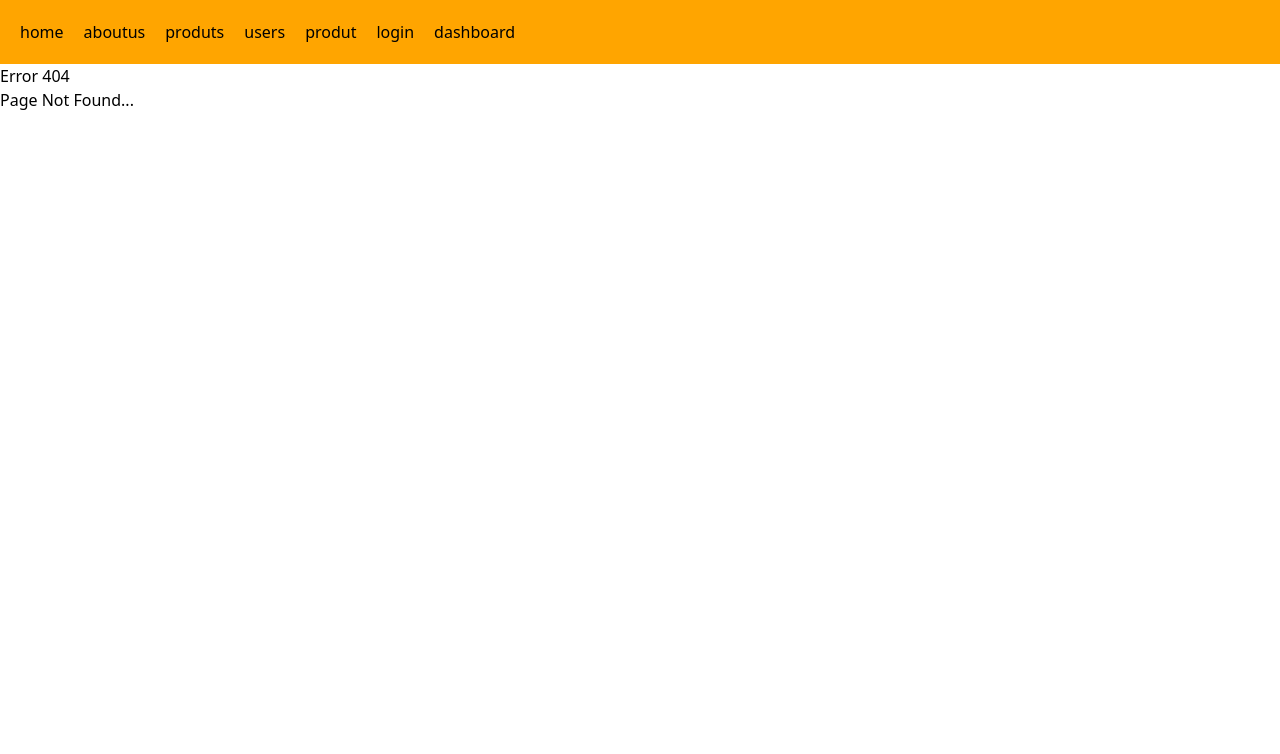
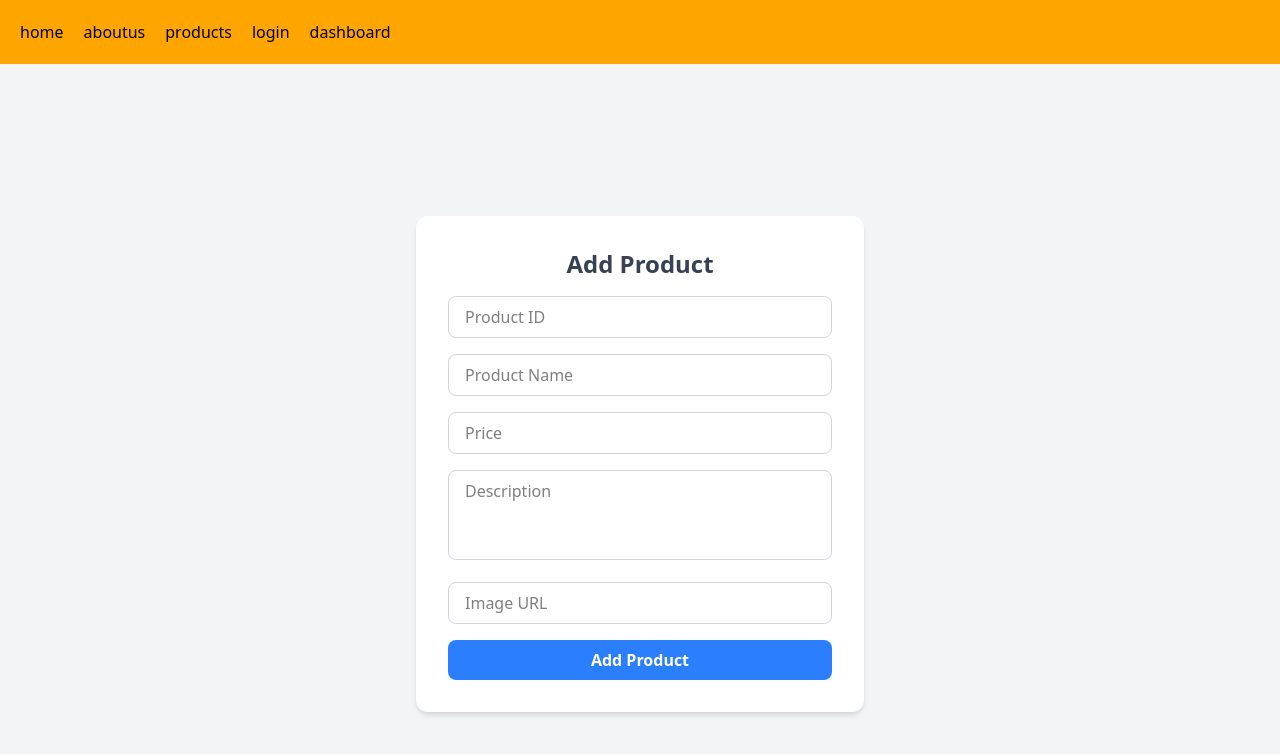
Before and after one commit to shubdev/react-e-com, a React (Vite) app: page /addnewproductform in a window 1280 px wide. Before the commit this address had no page. Shown: the top 754 px of the page. Built offline with nearby package versions, Linux system fonts and the light colour scheme.

Commit message:
add input form and did conditional rendering

```diff
--- a/package.json
+++ b/package.json
@@ -12,6 +12,7 @@
   "dependencies": {
     "react": "^19.2.0",
     "react-dom": "^19.2.0",
+    "react-hook-form": "^7.71.2",
     "react-router-dom": "^7.13.0"
   },
   "devDependencies": {
--- a/src/components/Navbar.jsx
+++ b/src/components/Navbar.jsx
@@ -16,20 +16,20 @@ const Navbar = () => {
             id: 2
         },
         {
-            name: "produts",
-            Link: "/produts",
+            name: "products",
+            Link: "/products",
             id: 3
         },
-        {
-            name: "users",
-            Link: "/users",
-            id: 4,
-        },
-        {
-            name: "produt",
-            Link: "/product",
-            id: 5,
-        },
+        // {
+        //     name: "users",
+        //     Link: "/users",
+        //     id: 4,
+        // },
+        // {
+        //     name: "product",
+        //     Link: "/product",
+        //     id: 5,
+        // },
         {
             name: "login",
             Link: "/login",
--- a/src/components/ProductCard.jsx
+++ b/src/components/ProductCard.jsx
@@ -1,13 +1,12 @@
 import React from 'react'
 import { CustomButton } from './CustomButton';
+import { useCart } from '../customHooks/useCart';
 
 const ProductCard = ({ product }) => {
     // product = { title, price, category, rating, description, image }
-    console.log("prod", product);
+    // console.log("prod", product);
 
-    const onClickofCartSubmit = (e) => {
-
-    };
+    const { cart, addToCart } = useCart()
 
     return (
         <>
@@ -33,7 +32,7 @@ const ProductCard = ({ product }) => {
 
                         <CustomButton
                             label={"Add to Cart 🛒"}
-                            onClick={() => onClickofCartSubmit}
+
                             className="bg-indigo-500 hover:bg-indigo-600 text-white text-sm font-semibold px-4 py-2 rounded-xl transition-all duration-200"
                         />
 
--- /dev/null
+++ b/src/customHooks/Inputform.jsx
@@ -0,0 +1,92 @@
+import React from 'react'
+import { useForm } from "react-hook-form";
+import { useCart } from './useCart';
+
+const Inputform = () => {
+    const { register, handleSubmit, formState: { errors } } = useForm();
+
+    const { cart, setCart } = useCart()
+
+    const onSubmit = (data) => {
+        setCart(data);
+    };
+
+
+    return (
+        <>
+            <div className="min-h-screen bg-gray-100 flex items-center justify-center">
+                <form
+                    onSubmit={handleSubmit(onSubmit)}
+                    className="bg-white p-8 rounded-xl shadow-md w-full max-w-md space-y-4"
+                >
+                    <h2 className="text-2xl font-bold text-center text-gray-700">Add Product</h2>
+
+                    {/* ID */}
+                    <div>
+                        <input
+                            type="number"
+                            placeholder="Product ID"
+                            {...register("id", { required: "ID is required" })}
+                            className="w-full border border-gray-300 rounded-lg px-4 py-2 focus:outline-none focus:ring-2 focus:ring-blue-400"
+                        />
+                        {errors.id && <p className="text-red-500 text-sm">{errors.id.message}</p>}
+                    </div>
+
+                    {/* Product Name */}
+                    <div>
+                        <input
+                            type="text"
+                            placeholder="Product Name"
+                            {...register("productName", { required: "Product name is required" })}
+                            className="w-full border border-gray-300 rounded-lg px-4 py-2 focus:outline-none focus:ring-2 focus:ring-blue-400"
+                        />
+                        {errors.productName && <p className="text-red-500 text-sm">{errors.productName.message}</p>}
+                    </div>
+
+                    {/* Price */}
+                    <div>
+                        <input
+                            type="number"
+                            placeholder="Price"
+                            {...register("price", { required: "Price is required", min: { value: 1, message: "Price must be greater than 0" } })}
+                            className="w-full border border-gray-300 rounded-lg px-4 py-2 focus:outline-none focus:ring-2 focus:ring-blue-400"
+                        />
+                        {errors.price && <p className="text-red-500 text-sm">{errors.price.message}</p>}
+                    </div>
+
+                    {/* Description */}
+                    <div>
+                        <textarea
+                            placeholder="Description"
+                            rows={3}
+                            {...register("description", { required: "Description is required" })}
+                            className="w-full border border-gray-300 rounded-lg px-4 py-2 focus:outline-none focus:ring-2 focus:ring-blue-400 resize-none"
+                        />
+                        {errors.description && <p className="text-red-500 text-sm">{errors.description.message}</p>}
+                    </div>
+
+                    {/* Image URL */}
+                    <div>
+                        <input
+                            type="text"
+                            placeholder="Image URL"
+                            {...register("image", { required: "Image URL is required" })}
+                            className="w-full border border-gray-300 rounded-lg px-4 py-2 focus:outline-none focus:ring-2 focus:ring-blue-400"
+                        />
+                        {errors.image && <p className="text-red-500 text-sm">{errors.image.message}</p>}
+                    </div>
+
+                    {/* Submit */}
+                    <button
+                        type="submit"
+                        className="w-full bg-blue-500 hover:bg-blue-600 text-white font-semibold py-2 rounded-lg transition duration-200"
+                    >
+                        Add Product
+                    </button>
+                </form>
+            </div>
+        </>
+    )
+}
+
+export default Inputform
--- /dev/null
+++ b/src/customHooks/useCart.jsx
@@ -0,0 +1,27 @@
+import { useState } from "react";
+
+export function useCart() {
+    const [cart, setCart] = useState([]);
+
+    const addToCart = (product) => {
+        setCart((prevCart) => {
+            // Check if product already exists
+            const existingItem = prevCart.find(
+                (item) => item.id === product.id
+            );
+
+            if (existingItem) {
+                // Increase quantity if exist
+                return prevCart.map((item) =>
+                    item.id === product.id
+                        ? { ...item, qty: item.qty + 1 }
+                        : item
+                );
+            } else {
+                return [...prevCart, { ...product, qty: 1 }];
+            }
+        });
+    };
+
+    return { cart, addToCart };
+}
--- a/src/pages/ProductPage.jsx
+++ b/src/pages/ProductPage.jsx
@@ -1,15 +1,35 @@
-import React from 'react'
-import { Link } from 'react-router-dom';
+import React, { useState } from 'react'
+import { Link, useNavigate } from 'react-router-dom';
 import { PRODUCTS } from '../data/PRODUCTS';
 import ProductCard from '../components/ProductCard';
+import { CustomButton } from '../components/CustomButton';
+import Inputform from '../customHooks/Inputform';
+import NotFound from './NotFound';
 
 const ProductPage = () => {
+
+    const nevigate = useNavigate();
+    const [showForm, setshowForm] = useState(false);
+
     return (
         <>
             <div className="min-h-screen bg-gray-100 p-8">
-                <h1 className="text-3xl font-bold text-center mb-10">
-                    Our Products
-                </h1>
+                <div className="flex justify-between items-center gap-6 mb-10">
+                    <h1 className="text-3xl font-bold">
+                        Our Products
+                    </h1>
+
+                    <CustomButton
+                        label="Add New Product"
+                        className='bg-indigo-500 hover:bg-indigo-600 text-white font-bold'
+                        onClick={() => nevigate("/addnewproductform", setshowForm(true))}
+
+                    />
+                </div>
+                {
+                    showForm === true ? <Inputform /> : " "
+                }
+
                 <div className="grid gap-8 grid-cols-1 sm:grid-cols-2 md:grid-cols-3 lg:grid-cols-4">
                     {PRODUCTS.map((product, index) => (
                         <Link to={`/product/${index}`} key={product.id}>
```
Also changed, not shown: src/main.jsx (+7 -2 lines), 1 other file (tests, documents, lock files or other folders).
